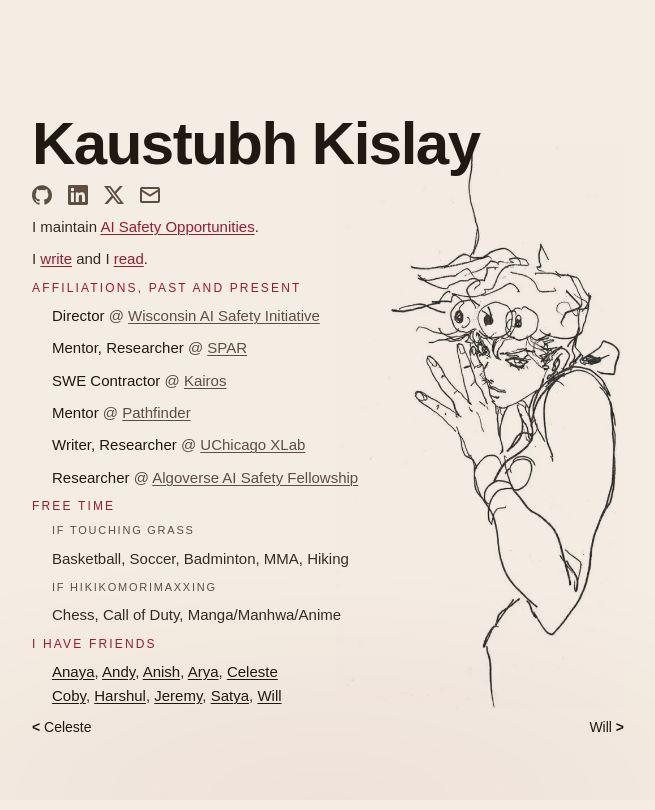
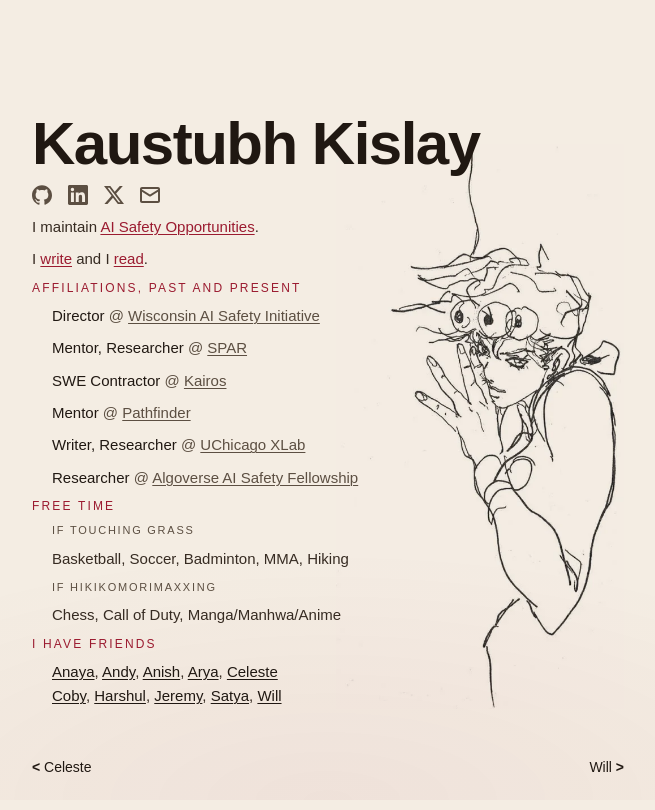
Before and after one commit to kaustubhkislay/website, a Next.js app: page / in a window 1280 px wide. Shown: the top 810 px of the page, without its empty margins (312-967 px from the left). Built offline with nearby package versions, Linux system fonts and the light colour scheme; a web font is replaced by a local one.

Commit message:
Drop the webring nav back down to a 48px gap
Co-Authored-By: Claude Fable 5 <noreply@anthropic.com>

```diff
--- a/src/app/page.tsx
+++ b/src/app/page.tsx
@@ -150,7 +150,7 @@ export default function Home() {
         </div>
       </div>
 
-      <nav className="mt-2 flex justify-between items-center">
+      <nav className="mt-12 flex justify-between items-center">
         <a
           href="https://wanyuli.com/"
           target="_blank"
```
